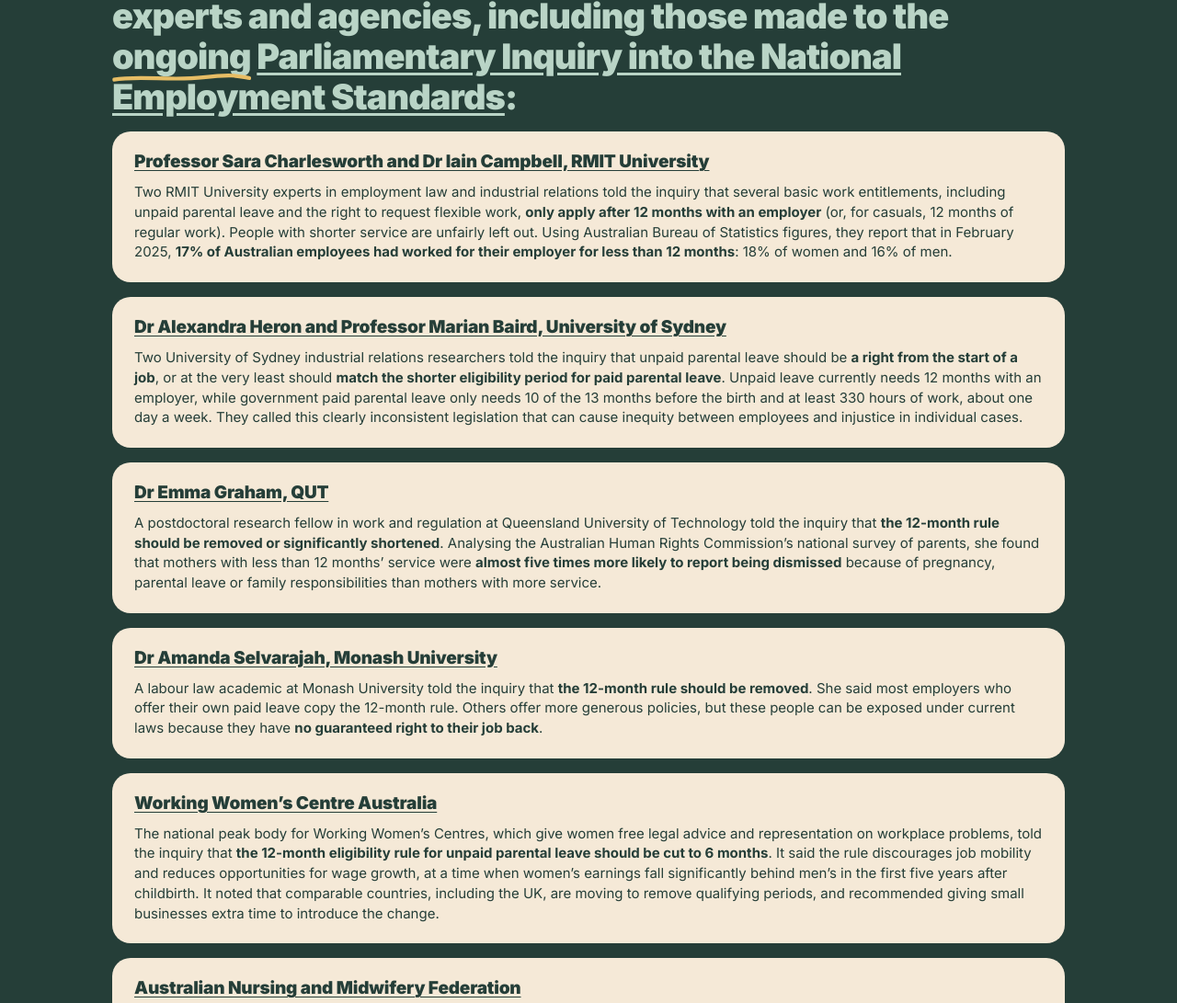
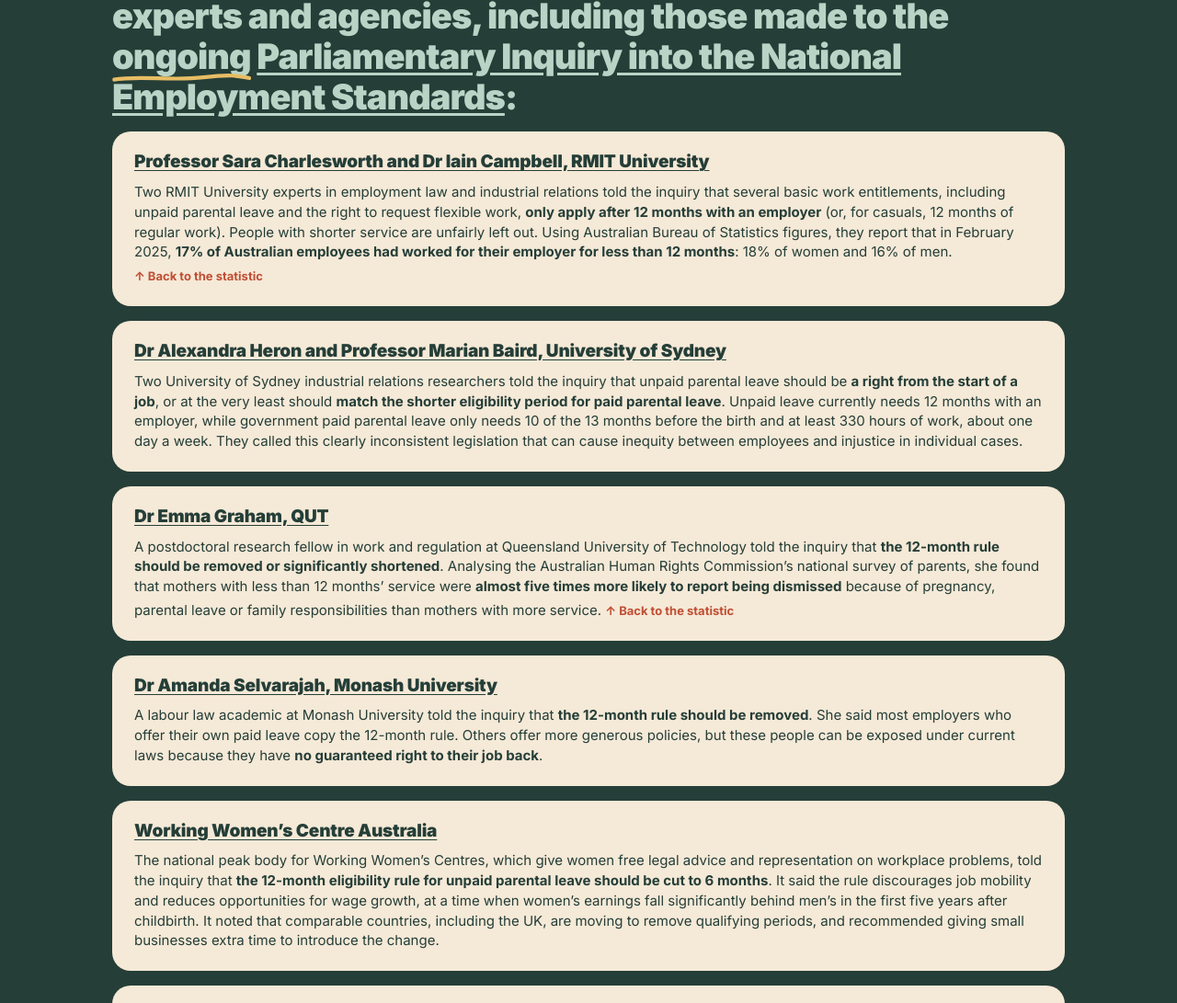
Before and after one commit to lizzywatt-au/dayone, a plain HTML site: page index.html in a window 1280 px wide. Shown: the part 9606-10697 px from the top of the page at 92% size. Drawn offline with Linux system fonts and the light colour scheme.

Commit message:
Restore 'Back to the statistic' links
Co-Authored-By: Claude Sonnet 5.5 <noreply@anthropic.com>
Claude-Session: https://claude.ai/code/session_015WoUSEoSkTxSxbDNhXcPwr

```diff
--- a/index.html
+++ b/index.html
@@ -1357,9 +1357,9 @@ section#experts .biz .biz-split .bs-col p strong{font-weight:800!important}
   <div class="foot" id="foot"></div>
 <h3 class="src-h" style="margin-top:0">This campaign also draws on recommendations from experts and agencies, including those made to the <span class="hu-y">ongoing</span> <a href="https://www.aph.gov.au/Parliamentary_Business/Committees/House/Employment_Workplace_Relations_Skills_and_Training/NESInquiry/Submissions" target="_blank" rel="noopener" style="color:inherit;text-decoration:underline;text-underline-offset:4px">Parliamentary Inquiry into the National Employment Standards</a>:</h3>
 <div class="src-grid">
-<div class="src-card" id="src-1"><h4><a href="docs/submission-20-charlesworth-campbell.pdf" target="_blank" rel="noopener">Professor Sara Charlesworth and Dr Iain Campbell, RMIT University</a></h4><p class="src-what">Two RMIT University experts in employment law and industrial relations told the inquiry that several basic work entitlements, including unpaid parental leave and the right to request flexible work, <strong>only apply after 12 months with an employer</strong> (or, for casuals, 12 months of regular work). People with shorter service are unfairly left out. Using Australian Bureau of Statistics figures, they report that in February 2025, <strong>17% of Australian employees had worked for their employer for less than 12 months</strong>: 18% of women and 16% of men.</p></div>
+<div class="src-card" id="src-1"><h4><a href="docs/submission-20-charlesworth-campbell.pdf" target="_blank" rel="noopener">Professor Sara Charlesworth and Dr Iain Campbell, RMIT University</a></h4><p class="src-what">Two RMIT University experts in employment law and industrial relations told the inquiry that several basic work entitlements, including unpaid parental leave and the right to request flexible work, <strong>only apply after 12 months with an employer</strong> (or, for casuals, 12 months of regular work). People with shorter service are unfairly left out. Using Australian Bureau of Statistics figures, they report that in February 2025, <strong>17% of Australian employees had worked for their employer for less than 12 months</strong>: 18% of women and 16% of men. <a class="src-back" href="#fn-1a">&#8593; Back to the statistic</a></p></div>
 <div class="src-card"><h4><a href="docs/submission-27-heron-baird.pdf" target="_blank" rel="noopener">Dr Alexandra Heron and Professor Marian Baird, University of Sydney</a></h4><p class="src-what">Two University of Sydney industrial relations researchers told the inquiry that unpaid parental leave should be <strong>a right from the start of a job</strong>, or at the very least should <strong>match the shorter eligibility period for paid parental leave</strong>. Unpaid leave currently needs 12 months with an employer, while government paid parental leave only needs 10 of the 13 months before the birth and at least 330 hours of work, about one day a week. They called this clearly inconsistent legislation that can cause inequity between employees and injustice in individual cases.</p></div>
-<div class="src-card" id="src-2"><h4><a href="docs/submission-63-graham.pdf" target="_blank" rel="noopener">Dr Emma Graham, QUT</a></h4><p class="src-what">A postdoctoral research fellow in work and regulation at Queensland University of Technology told the inquiry that <strong>the 12-month rule should be removed or significantly shortened</strong>. Analysing the Australian Human Rights Commission&rsquo;s national survey of parents, she found that mothers with less than 12 months&rsquo; service were <strong>almost five times more likely to report being dismissed</strong> because of pregnancy, parental leave or family responsibilities than mothers with more service.</p></div>
+<div class="src-card" id="src-2"><h4><a href="docs/submission-63-graham.pdf" target="_blank" rel="noopener">Dr Emma Graham, QUT</a></h4><p class="src-what">A postdoctoral research fellow in work and regulation at Queensland University of Technology told the inquiry that <strong>the 12-month rule should be removed or significantly shortened</strong>. Analysing the Australian Human Rights Commission&rsquo;s national survey of parents, she found that mothers with less than 12 months&rsquo; service were <strong>almost five times more likely to report being dismissed</strong> because of pregnancy, parental leave or family responsibilities than mothers with more service. <a class="src-back" href="#fn-2a">&#8593; Back to the statistic</a></p></div>
 <div class="src-card"><h4><a href="docs/submission-17-selvarajah.pdf" target="_blank" rel="noopener">Dr Amanda Selvarajah, Monash University</a></h4><p class="src-what">A labour law academic at Monash University told the inquiry that <strong>the 12-month rule should be removed</strong>. She said most employers who offer their own paid leave copy the 12-month rule. Others offer more generous policies, but these people can be exposed under current laws because they have <strong>no guaranteed right to their job back</strong>.</p></div>
 <div class="src-card"><h4><a href="docs/submission-49-wwca.pdf" target="_blank" rel="noopener">Working Women&rsquo;s Centre Australia</a></h4><p class="src-what">The national peak body for Working Women&rsquo;s Centres, which give women free legal advice and representation on workplace problems, told the inquiry that <strong>the 12-month eligibility rule for unpaid parental leave should be cut to 6 months</strong>. It said the rule discourages job mobility and reduces opportunities for wage growth, at a time when women&rsquo;s earnings fall significantly behind men&rsquo;s in the first five years after childbirth. It noted that comparable countries, including the UK, are moving to remove qualifying periods, and recommended giving small businesses extra time to introduce the change.</p></div>
 <div class="src-card"><h4><a href="https://anmj.org.au/anmf-calls-for-stronger-parental-leave-and-safety-protections-in-national-employment-standards/" target="_blank" rel="noopener">Australian Nursing and Midwifery Federation</a></h4><p class="src-what">Australia&rsquo;s largest nursing and midwifery union told the Committee&rsquo;s hearing on 10 June 2026 (oral evidence, not its written submission) that <strong>the 12 month requirement should be removed</strong>, so unpaid parental leave is available from the start of employment. Separately from the inquiry, ANMF Victoria&rsquo;s <a href="https://www.anmfvic.asn.au/~/media/files/anmf/publications/anmf-parental-leave-guide.pdf" target="_blank" rel="noopener" style="color:inherit">parental leave guide for members</a> shows it already works in practice: <strong>Victorian public sector nurses and midwives who aren&rsquo;t casuals need zero months&rsquo; service</strong> to get parental leave, instead of the usual 12.</p></div>
```
